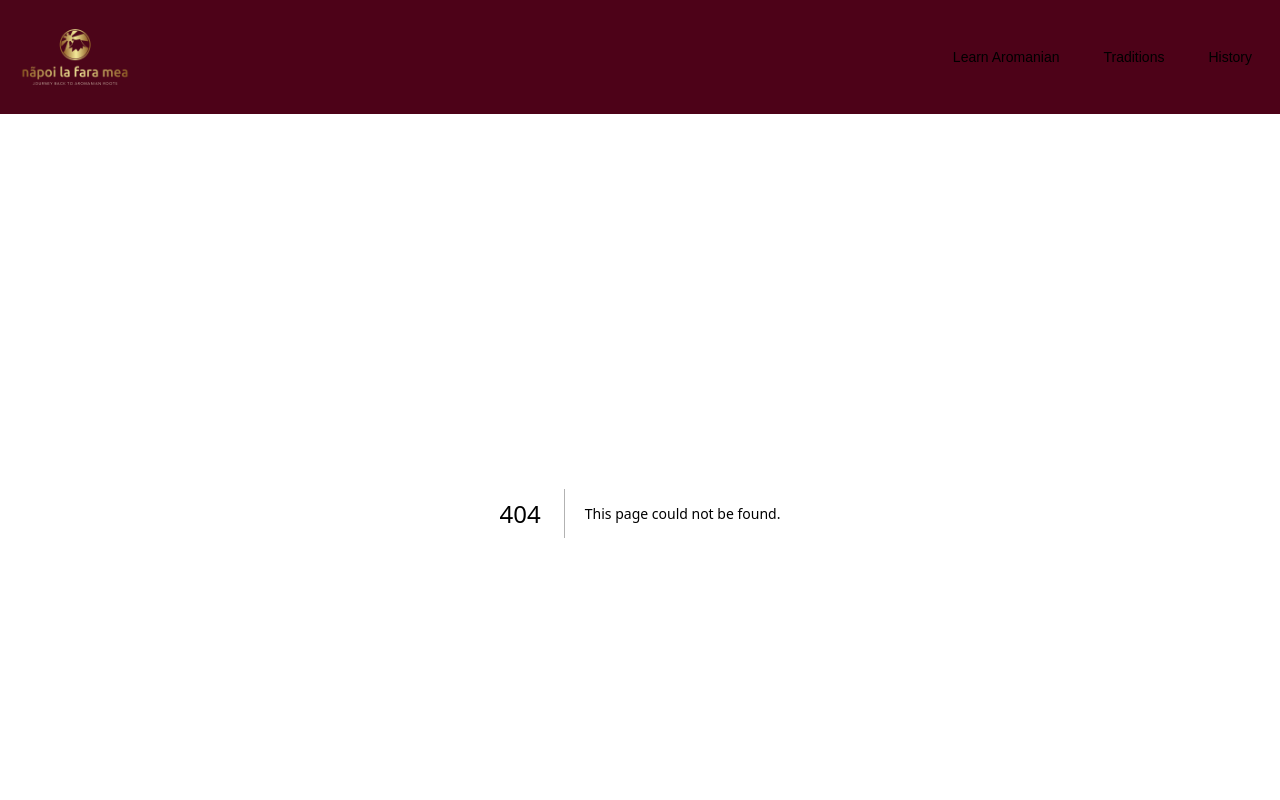
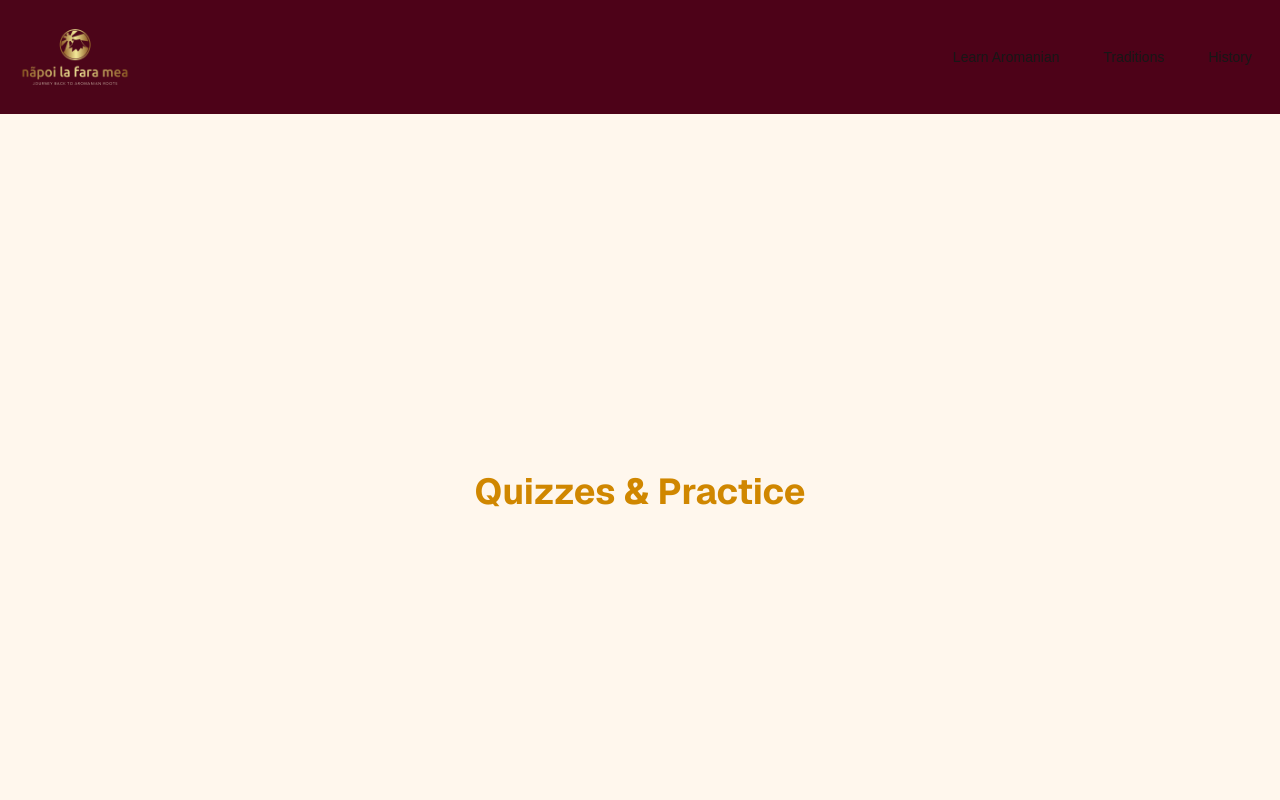
Before and after one commit to mariacristina13/napoi_la_fara_mea, a Next.js app: page /quizzes in a window 1280 px wide. Before the commit this address had no page. Shown: the top 800 px of the page. Built offline with nearby package versions, Linux system fonts and the light colour scheme.

Commit message:
Fix typo.

```diff
--- /dev/null
+++ b/app/quizzes/page.js
@@ -0,0 +1,18 @@
+import Link from "next/link"
+
+export default function Quizes() {
+    return (
+        <div className="flex flex-col flex-1 items-center justify-center min-h-screen bg-orange-50 font-sans">
+            <header>
+                <div className="flex flex-col items-center justify-start pt-5 gap-2 text-center">
+                    <h1 className="text-base font-bold text-yellow-600 md:text-4xl sm:text-2xl">Quizzes & Practice</h1>
+                </div>
+            </header>
+
+            <main className="w-full max-w-3xl p-5 py-8">
+
+
+            </main>
+        </div>
+    )
+}
```
